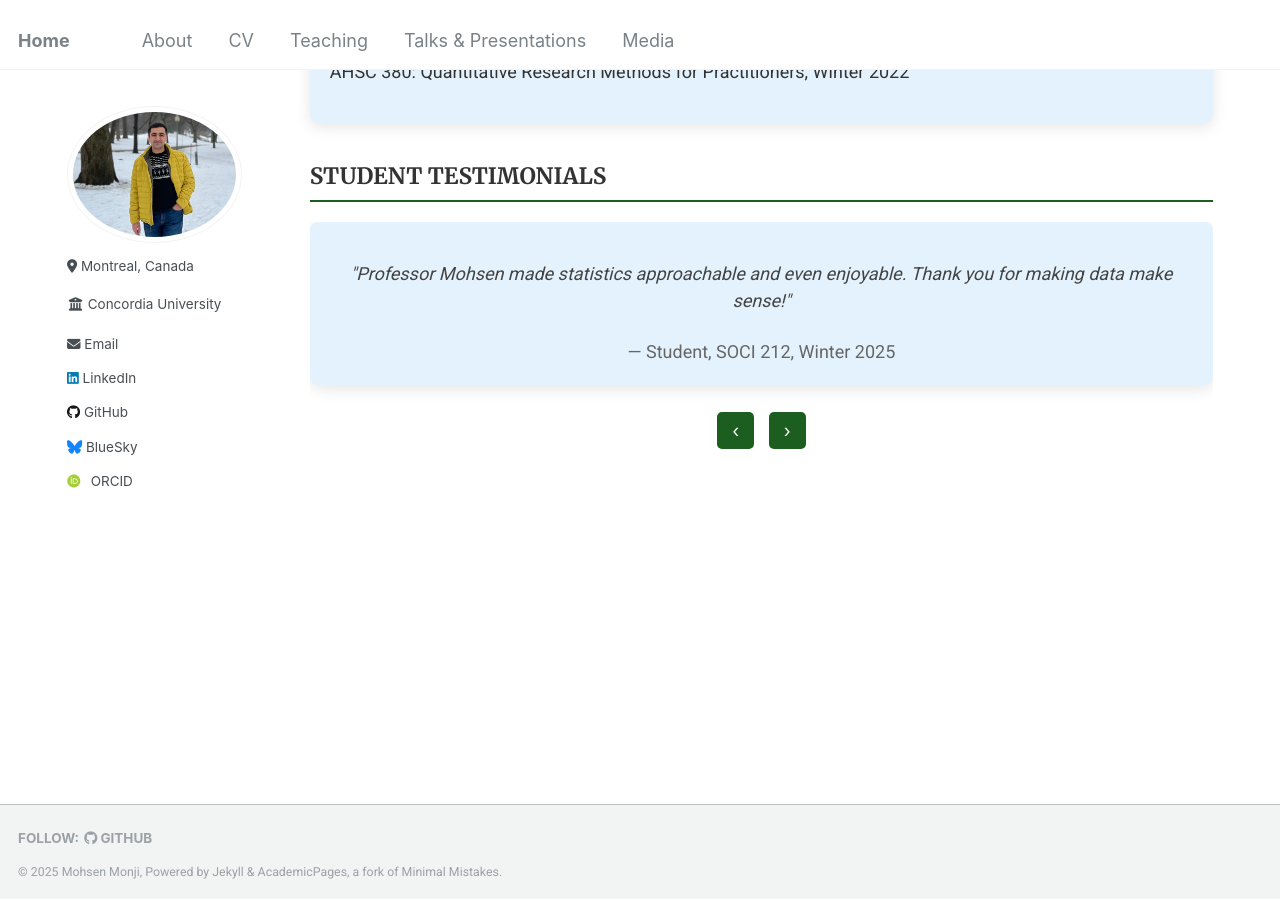
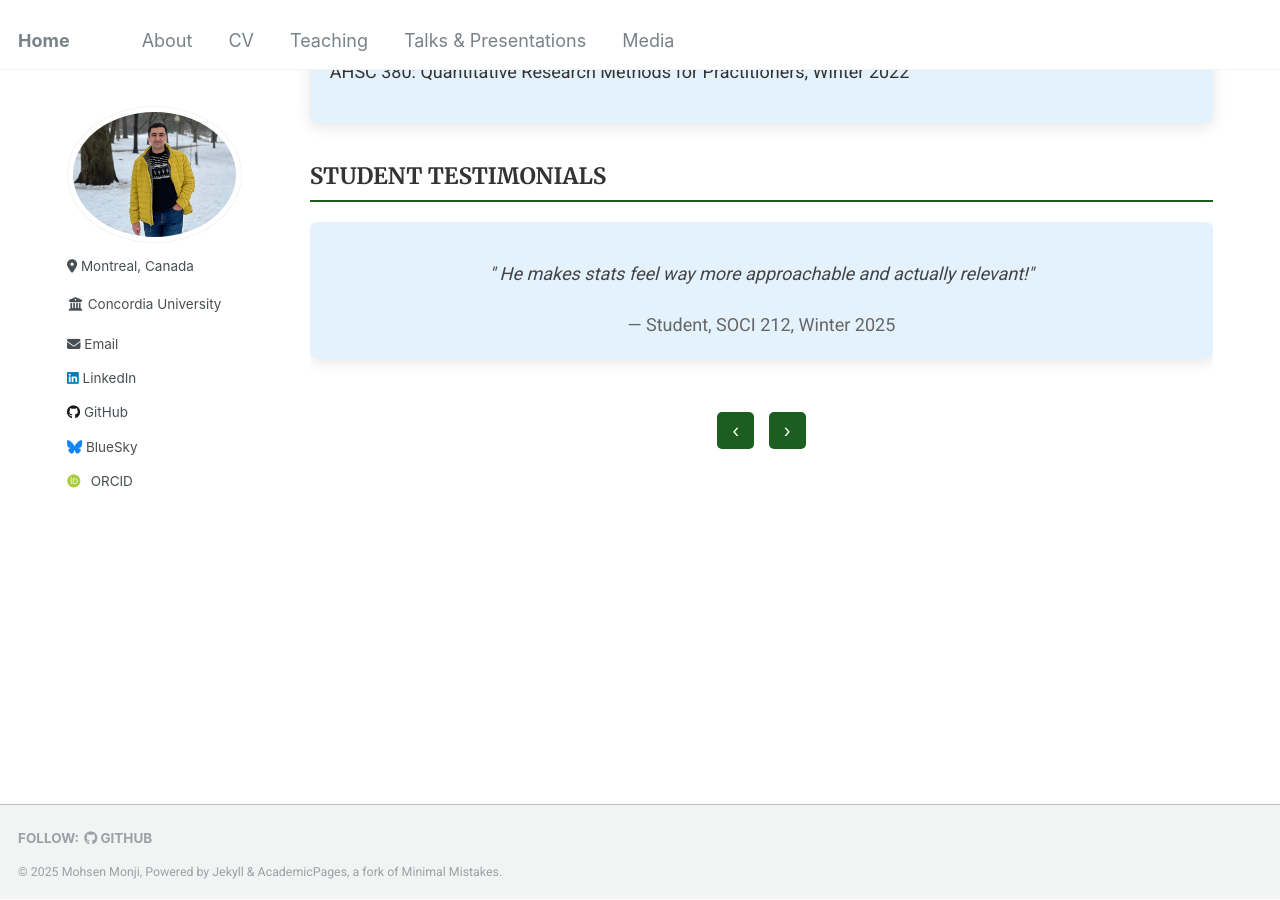
Before and after one commit to Mohsnmonji/mohsnmonji.github.io, a Jekyll site: the page built from _pages/teaching.md, in a window 1280 px wide and 900 px high, scrolled down 1600 px. Built offline with Jekyll 4.4.1, drawn with Linux system fonts in a browser that asks for light colours; some web fonts are replaced.

Commit message:
Update teaching.md

```diff
--- a/_pages/teaching.md
+++ b/_pages/teaching.md
@@ -177,7 +177,7 @@ author_profile: true
 
   <div class="testimonial-carousel">
     <div class="testimonial-slide active">
-      <p>"Professor Mohsen made statistics approachable and even enjoyable. Thank you for making data make sense!"</p>
+      <p>" He makes stats feel way more approachable and actually relevant!"</p>
       <span>— Student, SOCI 212, Winter 2025</span>
     </div>
     <div class="testimonial-slide">
```
Also changed, not shown: other parts of _pages/teaching.md (+1 -1 lines).
